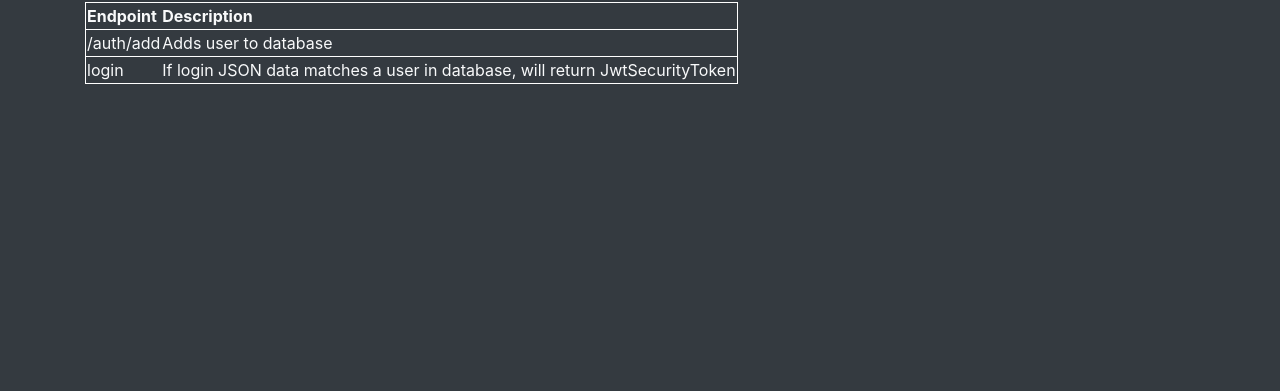
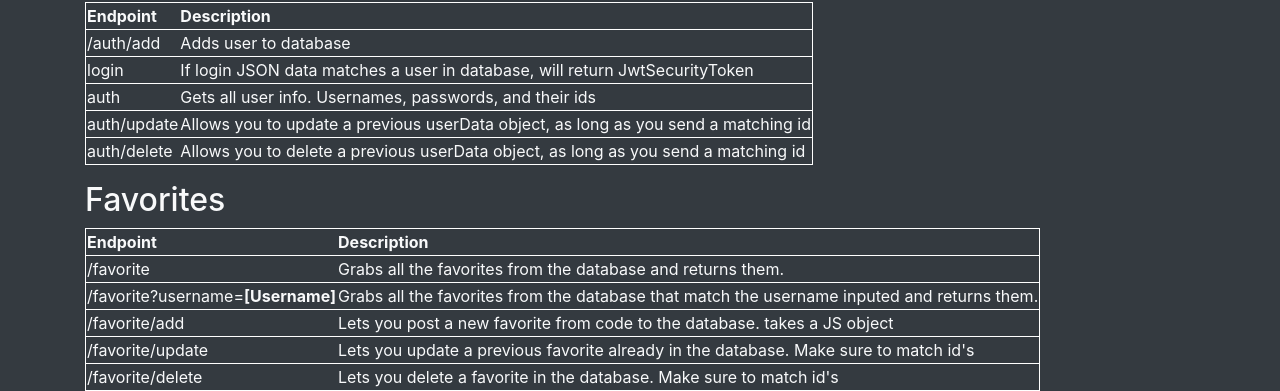
Before and after one commit to huegogh/sjrtd-api-docs, a plain HTML site: page index.html in a window 1280 px wide. Shown: the part 547-938 px from the top of the page. Before the commit the page ends 800 px from the top, so only its background shows below. Drawn offline with nearby package versions, Linux system fonts and the light colour scheme.

Commit message:
Added more Auth and Favorites

```diff
--- a/index.html
+++ b/index.html
@@ -88,6 +88,49 @@
               <td>login</td>
               <td>If login JSON data matches a user in database, will return JwtSecurityToken</td>
             </tr>
+            <tr class="border border-white">
+              <td>auth</td>
+              <td>Gets all user info. Usernames, passwords, and their ids</td>
+            </tr>
+            <tr class="border border-white">
+              <td>auth/update</td>
+              <td>Allows you to update a previous userData object, as long as you send a matching id</td>
+            </tr>
+            <tr class="border border-white">
+              <td>auth/delete</td>
+              <td>Allows you to delete a previous userData object, as long as you send a matching id</td>
+            </tr>
+          </table>
+        </div>
+      </div>
+      <div class="row mt-3">
+        <div class="col-12">
+          <h2>Favorites</h2>
+          <table class="border border-white">
+            <tr class="border border-white">
+              <th>Endpoint</th>
+              <th>Description</th>
+            </tr>
+            <tr class="border border-white">
+              <td>/favorite</td>
+              <td>Grabs all the favorites from the database and returns them.</td>
+            </tr>
+            <tr class="border border-white">
+              <td>/favorite?username=<b>[Username]</b></td>
+              <td>Grabs all the favorites from the database that match the username inputed and returns them.</td>
+            </tr>
+            <tr class="border border-white">
+              <td>/favorite/add</td>
+              <td>Lets you post a new favorite from code to the database. takes a JS object</td>
+            </tr>
+            <tr class="border border-white">
+              <td>/favorite/update</td>
+              <td>Lets you update a previous favorite already in the database. Make sure to match id's</td>
+            </tr>
+            <tr class="border border-white">
+              <td>/favorite/delete</td>
+              <td>Lets you delete a favorite in the database. Make sure to match id's</td>
+            </tr>
           </table>
         </div>
       </div>
```
